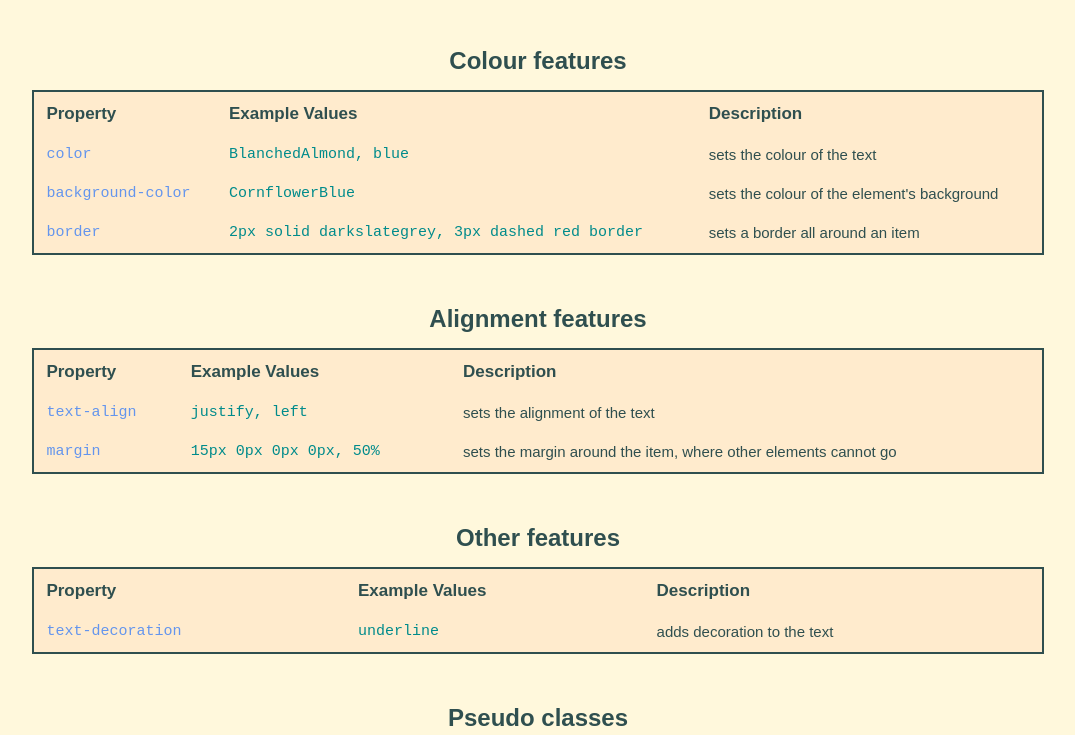
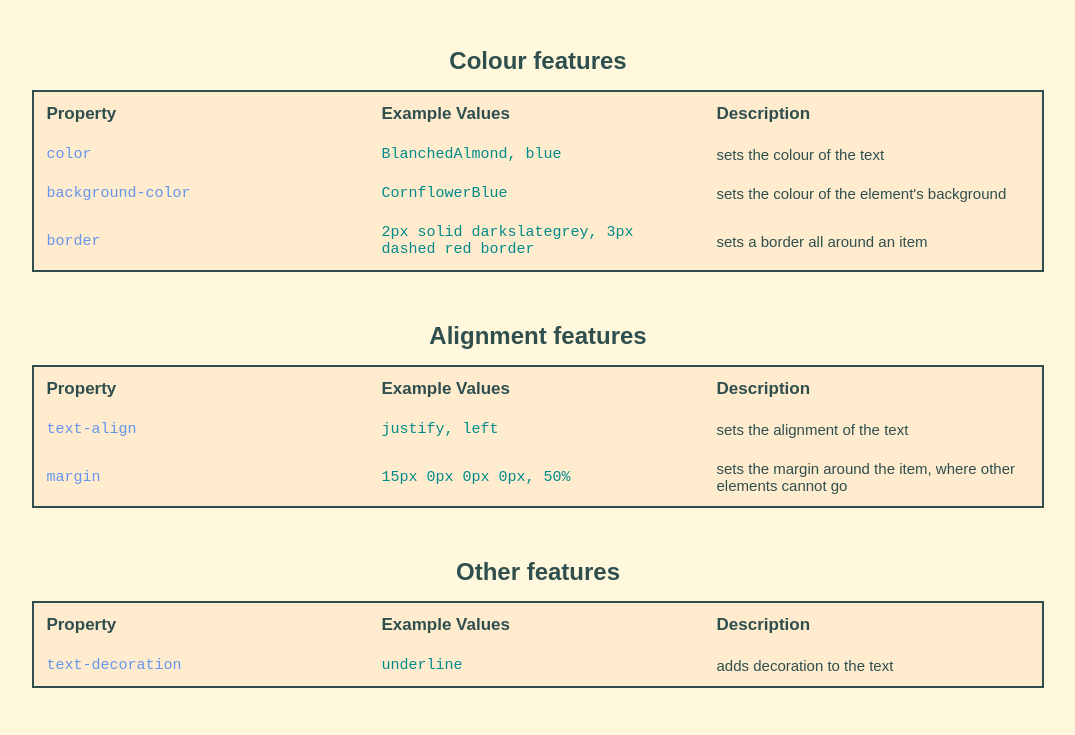
Before and after one commit to kaykakaraka/CSS_Cheatsheet, a plain HTML site: page index.html in a window 1280 px wide. Shown: the part 61-796 px from the top of the page, without its empty margins (102-1177 px from the left). Drawn offline with Linux system fonts and the light colour scheme.

Commit message:
Made all columns equal size of 33%

```diff
--- a/styles.css
+++ b/styles.css
@@ -20,7 +20,7 @@ body {
     background-color: BlanchedAlmond;
     font-size: 15px;
     border: 2px solid darkslategrey;
-    min-width: 80%;
+    width: 80%;
     margin: auto;
   }
 
@@ -31,6 +31,7 @@ body {
 
   td {
     padding: 10px;
+    width: 33%;
   }
 
   .value {
@@ -41,4 +42,5 @@ body {
   .property {
      font-family: monospace;
      color: CornflowerBlue;
+     width: 20%;
   }
```
